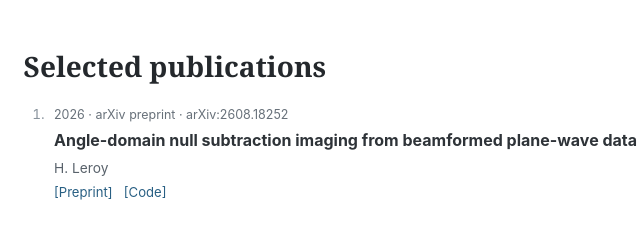
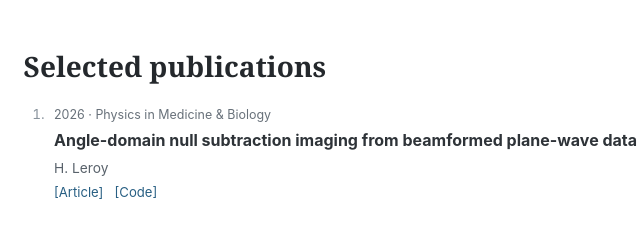
Before and after one commit to hacheleroy/hacheleroy.github.io, a plain HTML site: page index.html in a window 1280 px wide. Shown: the part 1027-1255 px from the top of the page, 386-1026 px from the left. Drawn offline with Linux system fonts and the light colour scheme; some icons are missing.

Commit message:
Update Angle-NSI publication to the Physics in Medicine & Biology article

```diff
--- a/index.html
+++ b/index.html
@@ -133,10 +133,10 @@
         </div>
         <ol class="publication-list">
           <li class="publication">
-            <p class="publication-meta">2026 · arXiv preprint · arXiv:2608.18252</p>
+            <p class="publication-meta">2026 · Physics in Medicine &amp; Biology</p>
             <h3>Angle-domain null subtraction imaging from beamformed plane-wave data</h3>
             <p class="publication-authors">H. Leroy</p>
-            <p class="publication-links"><a href="https://arxiv.org/abs/2608.18252" target="_blank" rel="noreferrer">[Preprint]</a><a href="https://github.com/hacheleroy/angle_domain_NSI" target="_blank" rel="noreferrer">[Code]</a></p>
+            <p class="publication-links"><a href="https://doi.org/10.1088/1361-6560/aebc08" target="_blank" rel="noreferrer">[Article]</a><a href="https://github.com/hacheleroy/angle_domain_NSI" target="_blank" rel="noreferrer">[Code]</a></p>
           </li>
           <li class="publication">
             <p class="publication-meta">2026 · Ultrasonics · 166, 108126</p>
```
